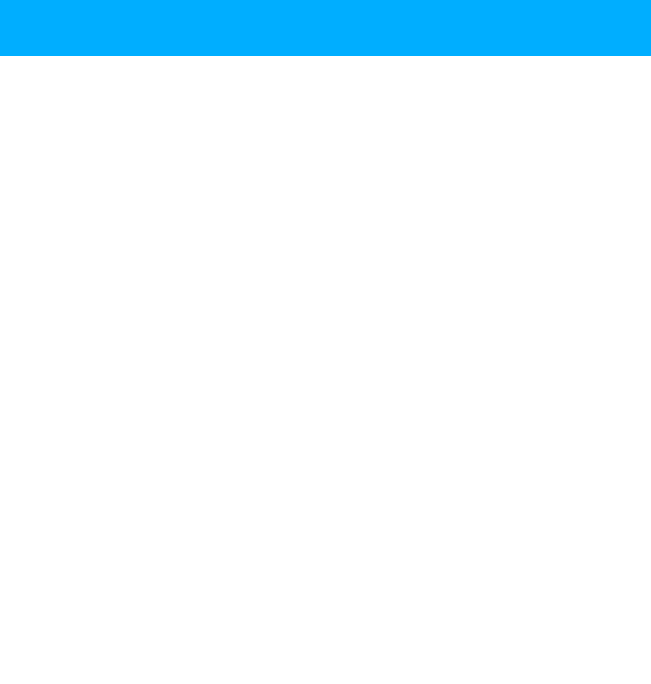
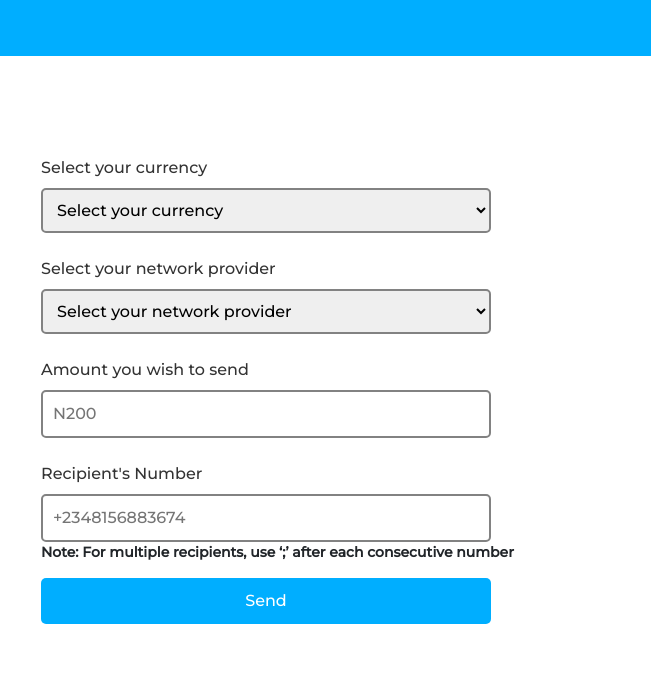
Before and after one commit to Austin-Deccentric/HNG-internship, a plain HTML site: page airtime/index.html in a window 1280 px wide. Shown: the full height of the page, 629-1280 px from the left. Drawn offline with nearby package versions, Linux system fonts and the light colour scheme.

Commit message:
complete

```diff
--- a/airtime/index.html
+++ b/airtime/index.html
@@ -7,6 +7,7 @@
         <link rel="stylesheet" href="https://stackpath.bootstrapcdn.com/bootstrap/4.5.0/css/bootstrap.min.css" integrity="sha384-9aIt2nRpC12Uk9gS9baDl411NQApFmC26EwAOH8WgZl5MYYxFfc+NcPb1dKGj7Sk" crossorigin="anonymous">
         <link href="https://fonts.googleapis.com/css2?family=Montserrat:wght@500&display=swap" rel="stylesheet">
         <link href="style.css" rel="stylesheet">
+        <link rel="stylesheet" href="mobile.css">
     </head>
     <body>
       <nav class="navbar navbar-light">
@@ -21,8 +22,38 @@
             <img src="img/share.jpg" alt="two-people" id="image">
             <p>Share airtime to interns <br />with ease</p>
           </div>
-          <div class="col-sm-6 form">
-
+          <form id="form-container" action="">
+            <div class="select">
+              <label for="currency">Select your currency</label><br>
+              <select name="currency" id="currency">
+                <option value="" disabled selected>Select your currency</option>
+                <option value="dollar">&dollar;</option>
+                <option value="naira">&#8358;</option>
+                <option value="euro">&euro;</option>
+                <option value="Others">Others</option>
+              </select>
+            </div>
+            <div class="select-network"><br>
+              <label for="network">Select your network provider</label><br>
+              <select name="network" id="network">
+                <option value="" disabled selected>Select your network provider</option>
+                <option value="MTN">MTN;</option>
+                <option value="AIRTEL">AIRTEL</option>
+                <option value="GLO">GLO</option>
+                <option value="Others">Others</option>
+              </select>
+            </div>
+            <div class="amount"><br>
+              <label for="Amount">Amount you wish to send</label><br>
+              <input type="text" id="Amount" name="Amount" placeholder="N200">
+            </div>
+            <div class="number"><br>
+              <label for="number">Recipient's Number</label><br>
+              <input type="text" id="number" name="number" placeholder="+2348156883674">
+            </div>
+            <span class="btm">Note: For multiple recipients, use ‘;’ after each consecutive number </span>
+            <button class="btn">Send</button>
+          </form>
           </div>
         </div>
 
--- /dev/null
+++ b/airtime/mobile.css
@@ -0,0 +1,6 @@
+@media (max-width: 640px) {
+  #form-container{
+    top: 85%;
+    left: 0;
+    margin-left: 5px;
+  }
--- a/airtime/style.css
+++ b/airtime/style.css
@@ -1,10 +1,13 @@
 body{
   margin: 0;
   padding: 0;
+  box-sizing: border-box;
   font-family: 'Montserrat', sans-serif;
+  position: relative;
 }
 .navbar{
   background-color: #00AEFF;
+  max-width: 100%;
 }
 
 #text{
@@ -25,5 +28,44 @@ p{
   color: #00AEFF;
 font-weight: normal;
 font-size: 40px;
+}
 
+#form-container{
+  position: absolute;
+  left: 50%;
+  margin: 20px 0px 0px 30px;
+  background: #fff;
 }
+
+#form-container label{
+  color: #333;
+}
+
+#form-container select,
+#form-container input{
+  border: 2px #828282 solid;
+  border-radius: 5px;
+  width: 450px;
+  padding: 10px;
+}
+
+.btm{
+  font-size: 14px;
+  font-weight: bold;
+}
+
+.btn{
+  display: block;
+  text-align: center;
+  color: #fff;
+  background: #00AEFF;
+  width: 450px;
+  border-radius: 5px;
+  margin-top: 15px;
+  padding: 10px;
+}
+
+.btn:hover{
+  background: #086E9E;
+  color: #fff;
+}
```
